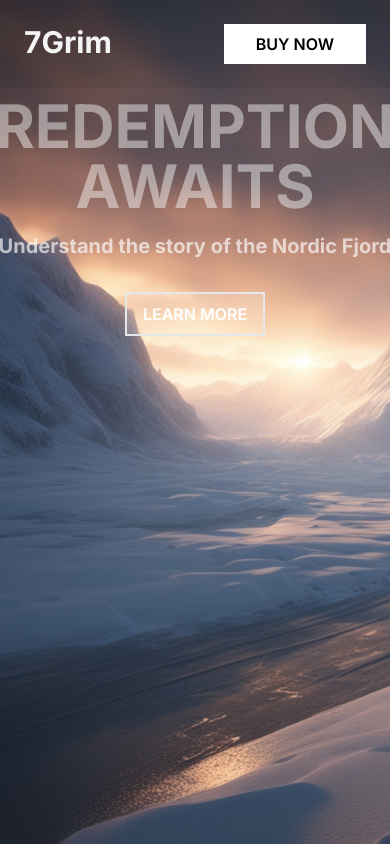
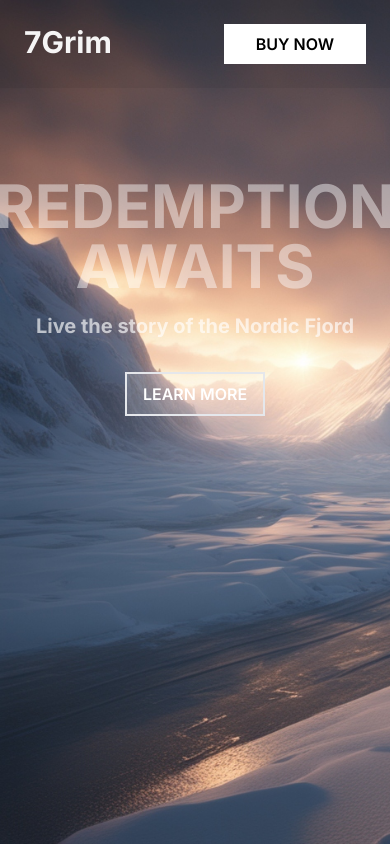
Before and after one commit to parsTroy/seven-grim-nord, a Next.js app: page / in a window 390 px wide. Built offline with nearby package versions, Linux system fonts and the light colour scheme.

Commit message:
Update page display

```diff
--- a/src/app/page.tsx
+++ b/src/app/page.tsx
@@ -4,10 +4,10 @@ import Link from "next/link";
 export default function Home() {
   return (
     <main className="flex min-h-screen flex-col items-center p-24">
-      <div className="space-y-4 text-center md:mt-48">
+      <div className="space-y-4 text-center mt-20 md:mt-48">
         <h1 className="text-6xl font-bold text-white/45">REDEMPTION AWAITS</h1>
         <p className="text-xl font-bold text-white/65">
-          Understand the story of the Nordic Fjord
+          Live the story of the Nordic Fjord
         </p>
       </div>
       <Link className="mt-8" href="/buy">
```
